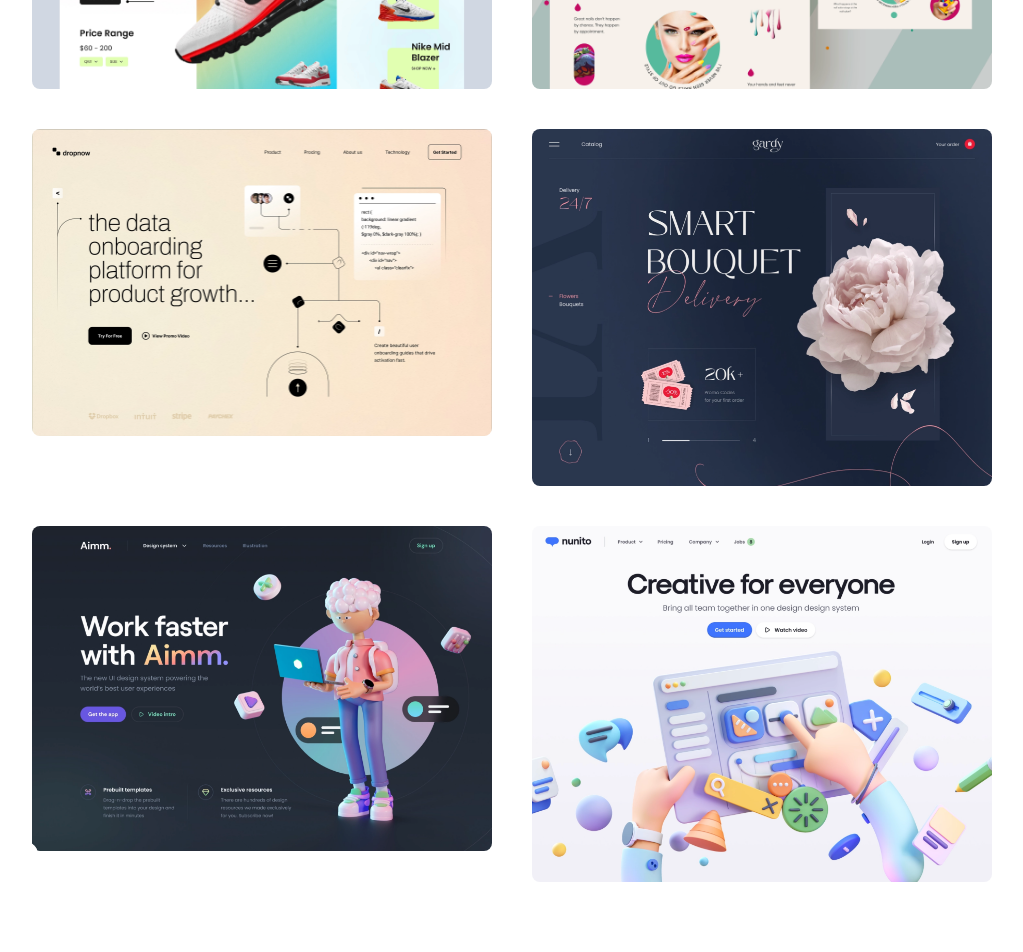
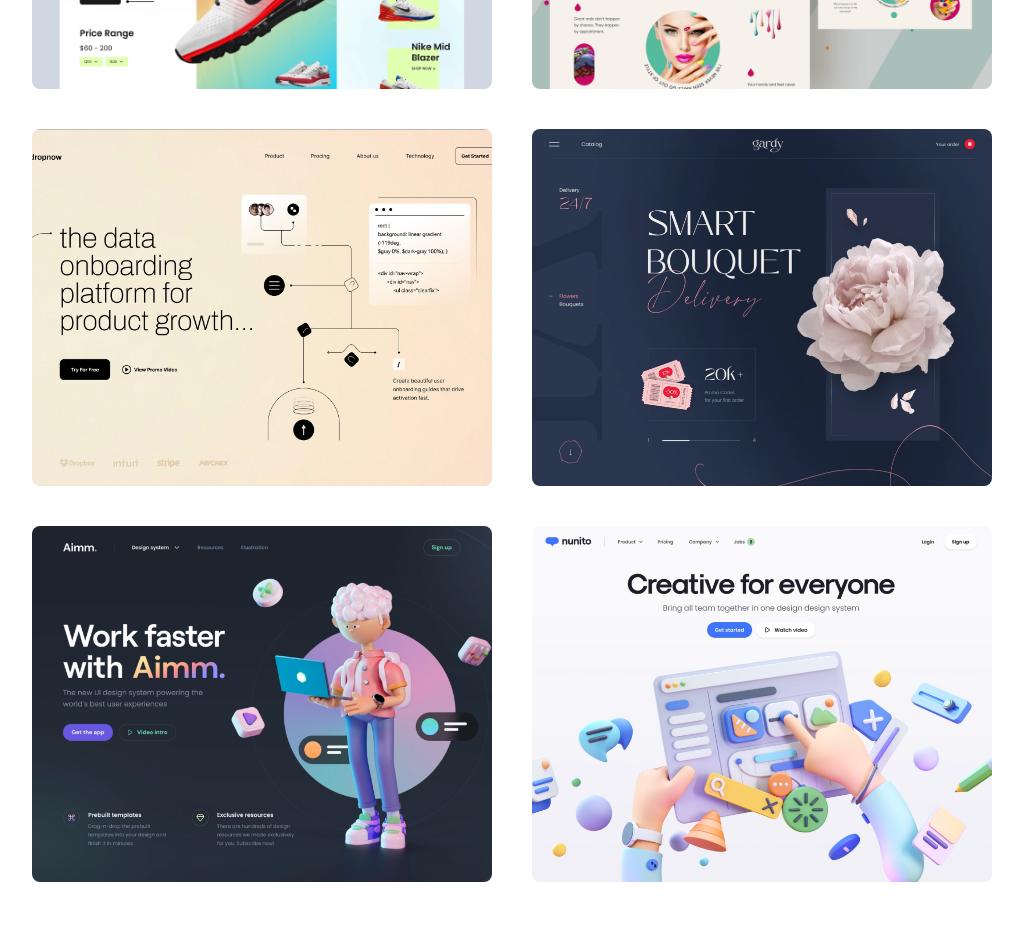
Before and after one commit to AmolShelke2/React-Tailwind-portfolio, a Next.js app: page / in a window 1280 px wide. Shown: the part 2240-3192 px from the top of the page, without its empty margins (128-1151 px from the left). Built offline with nearby package versions, Linux system fonts and the light colour scheme.

Commit message:
Updated styles

```diff
--- a/pages/index.tsx
+++ b/pages/index.tsx
@@ -163,54 +163,42 @@ export default function Home() {
           <div className="flex flex-col gap-10 py-10 mb-10 lg:flex-row lg:flex-wrap lg:mb-10">
             <div className="basis-1/3 flex-1">
               <Image
-                className="rounded-lg object-cover"
-                width={'100%'}
-                height={'100%'}
+                className="rounded-lg object-cover h-full w-full"
                 src={web1}
                 alt=""
               />
             </div>
             <div className="basis-1/3 flex-1">
               <Image
-                className="rounded-lg object-cover"
-                width={'100%'}
-                height={'100%'}
+                className="rounded-lg object-cover h-full w-full"
                 src={web2}
                 alt=""
               />
             </div>
             <div className="basis-1/3 flex-1">
               <Image
-                className="rounded-lg object-cover"
-                width={'100%'}
-                height={'100%'}
+                className="rounded-lg object-cover h-full w-full"
                 src={web3}
                 alt=""
               />
             </div>
             <div className="basis-1/3 flex-1">
               <Image
-                className="rounded-lg object-cover"
-                width={'100%'}
-                height={'100%'}
+                className="rounded-lg object-cover h-full w-full"
                 src={web4}
                 alt=""
               />
             </div>
             <div className="basis-1/3 flex-1">
               <Image
-                className="rounded-lg object-cover"
-                width={'100%'}
-                height={'100%'}
+                className="rounded-lg object-cover h-full w-full"
                 src={web5}
                 alt=""
               />
             </div>
             <div className="basis-1/3 flex-1">
               <Image
-                className="rounded-lg object-cover"
-                width={'100%'}
-                height={'100%'}
+                className="rounded-lg object-cover h-full w-full"
                 src={web6}
                 alt=""
               />
@@ -223,7 +211,7 @@ export default function Home() {
             <a
               href="https://github.com/AmolShelke2"
               target="_blank"
-              className="text-black underline pl-1"
+              className="text-black underline pl-1 dark:text-white"
             >
               Amol Shelke
             </a>
```
